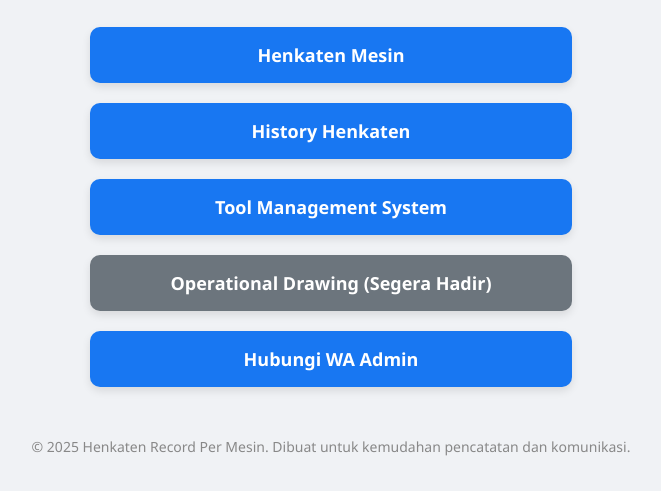
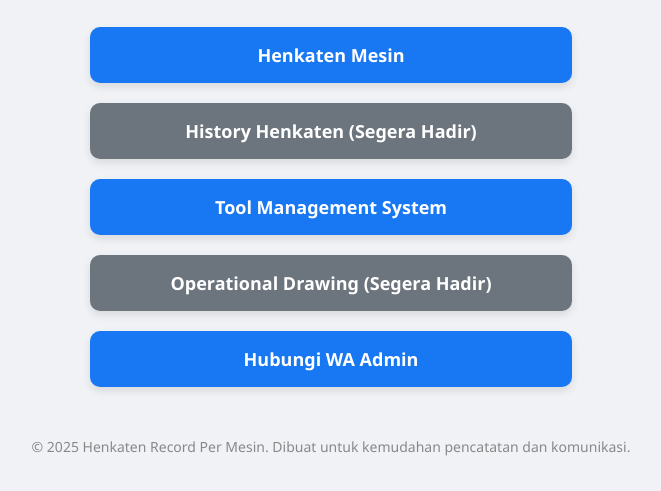
Before and after one commit to DitaNurl/CYLINDER-BLOCK-IMSP-0087, a plain HTML site: page index.html in a window 1280 px wide. Shown: the part 167-658 px from the top of the page, without its empty margins (309-970 px from the left). Drawn offline with Linux system fonts and the light colour scheme.

Commit message:
hapus not yet

```diff
--- a/index.html
+++ b/index.html
@@ -58,7 +58,7 @@
   <p>Silakan pilih formulir atau layanan yang dibutuhkan:</p>
 
   <a id="btn-henkaten-mesin" href="https://forms.office.com/Pages/ResponsePage.aspx?id=a7HHR4LUR0GyGgSTbdiYdcuI36EV_z5Mu9IEROZH0UZUQ1BCWFo4UlNCVUlBUFVGTjFIWlozTTEwMC4u&r530d2e30553c48948d2459086114b76d=Cylinder%20Block&r8a7952bb757746a38a8e2b10c9e2a579=IMSP-0087" class="button" target="_blank">Henkaten Mesin</a>
-  <a id="btn-history-henkaten" href="Not Yet" class="button" target="_blank">History Henkaten</a>
+  <a id="btn-history-henkaten" href="#" class="button" style="background-color: #6c757d; pointer-events: none; cursor: default;">History Henkaten (Segera Hadir)</a>
   <a id="btn-tool-management-system" href="http://10.32.235.43:8245" class="button" target="_blank">Tool Management System</a>
   <a id="btn-operational-drawing" href="#" class="button" style="background-color: #6c757d; pointer-events: none; cursor: default;">Operational Drawing (Segera Hadir)</a>
   <a id="btn-hubungi-wa-admin" href="https://api.whatsapp.com/send/?phone=628986264957&text=saya%20butuh%20bantuan%20terkait%20sub%20henkaten%20di%20mesin%20IMSP-0087%20di%20line%20Cylinder Block&type=phone_number&app_absent=1" class="button" target="_blank">Hubungi WA Admin</a>
```
